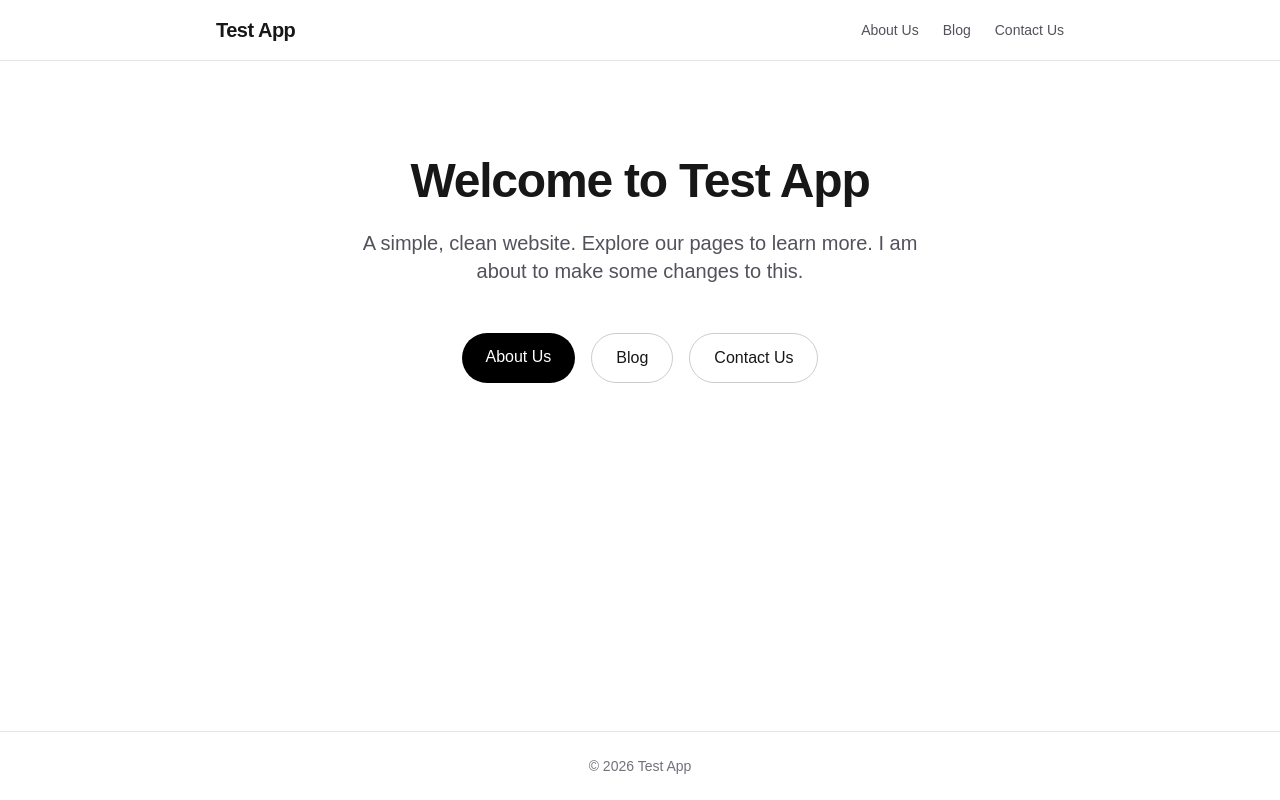
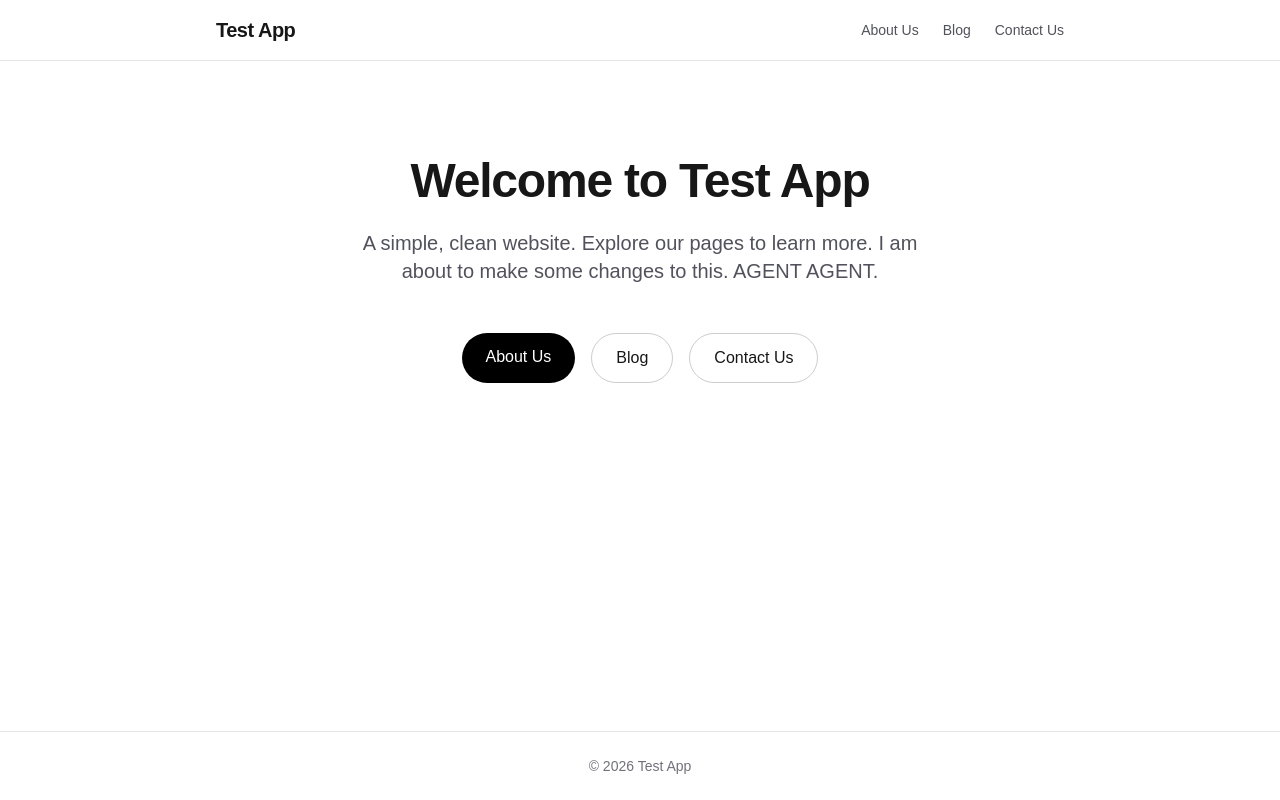
Before and after one commit to akshit-cs/test-app, a Next.js app: page / in a window 1280 px wide. Built offline with nearby package versions, Linux system fonts and the light colour scheme.

Commit message:
chore: update content in homepage paragraph

```diff
--- a/src/app/page.js
+++ b/src/app/page.js
@@ -7,6 +7,7 @@ export default function Home() {
       <p className="text-xl text-zinc-600 dark:text-zinc-400 mb-12 max-w-xl mx-auto">
         A simple, clean website. Explore our pages to learn more.
         I am about to make some changes to this.
+        AGENT AGENT.
       </p>
       <div className="flex flex-wrap justify-center gap-4">
         <Link
```
